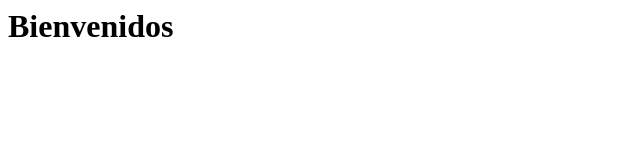
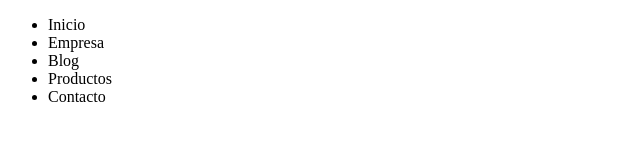
Before and after one commit to Franzaviza/proyecto1, a plain HTML site: page index.html in a window 1280 px wide. Shown: the whole page, without its empty margins (0-640 px from the left). Drawn offline with Linux system fonts and the light colour scheme.

Commit message:
Index modificado y creado el archivo main.js

```diff
--- a/index.html
+++ b/index.html
@@ -1,3 +1,23 @@
-<h1>
-    Bienvenidos
-</h1>
+<!DOCTYPE html>
+<html lang="es">
+<head>
+    <meta charset="UTF-8">
+    <meta name="viewport"
+    content="width=device-width, initial-scale=1.0">
+    <title>
+        Document
+    </title>
+</head>
+<body>
+    <div
+        class="navegacion">
+        <ul>
+            <li>Inicio</li>
+            <li>Empresa</li>
+            <li>Blog</li>
+            <li>Productos</li>
+            <li>Contacto</li>
+        </ul>
+    </div>
+</body>
+</html>
--- /dev/null
+++ b/main.js
@@ -0,0 +1 @@
+let numero = 1;
```
